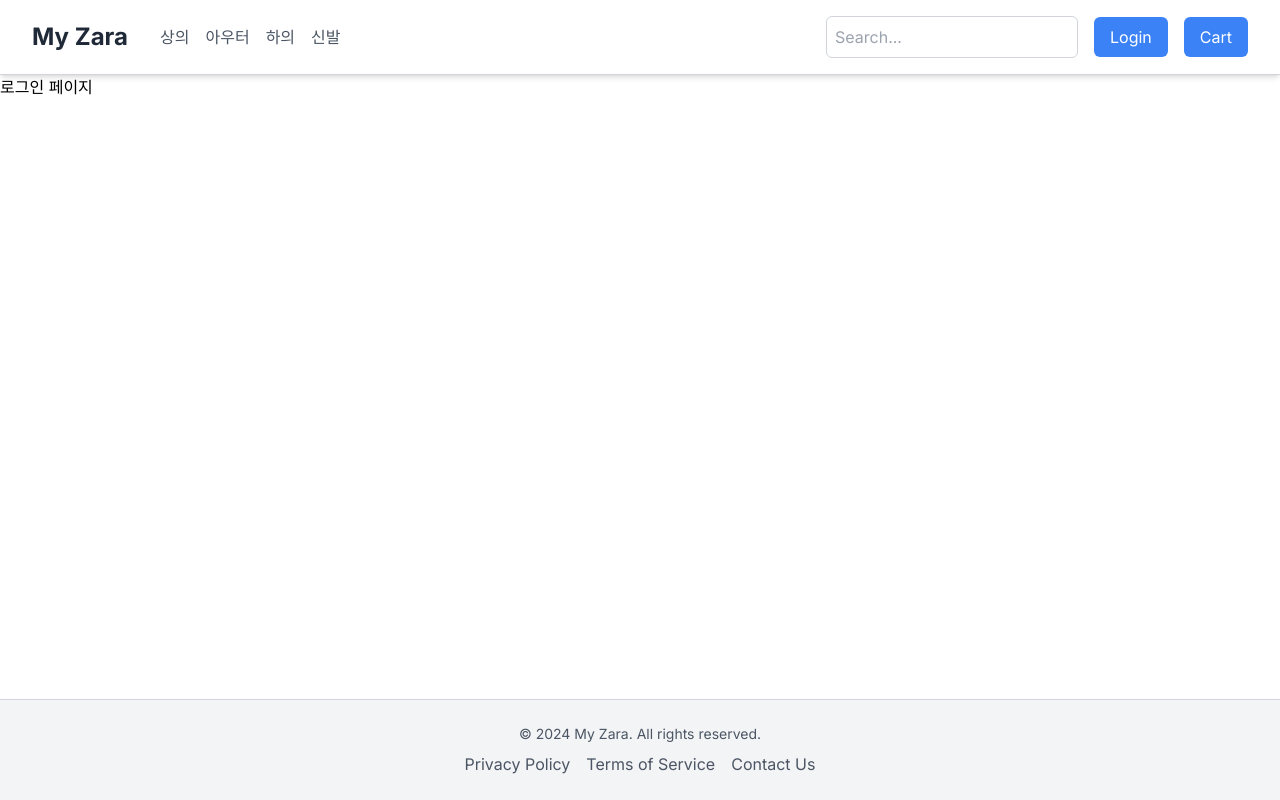
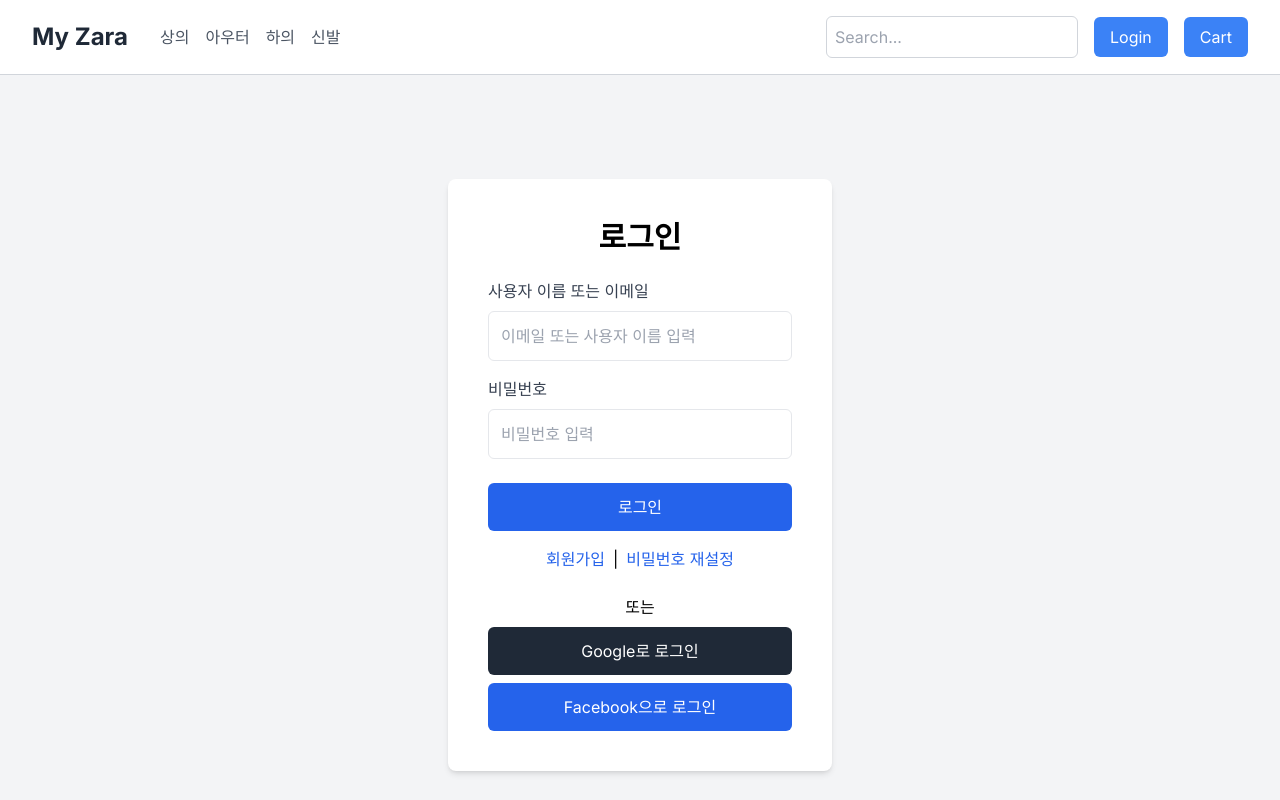
Before and after one commit to wnstndks/ShopProject, a Next.js app: page /Login in a window 1280 px wide. Shown: the top 800 px of the page. Built offline with nearby package versions, Linux system fonts and the light colour scheme.

Commit message:
로그인 페이지

```diff
--- a/app/Login/page.tsx
+++ b/app/Login/page.tsx
@@ -1,5 +1,60 @@
-export default function Login(){
-    return(
-        <div>로그인 페이지</div>
-    )
-}
+export default function Login() {
+    return (
+      <div className="flex items-center justify-center h-screen bg-gray-100">
+        <div className="bg-white p-10 rounded-lg shadow-md w-96"> {/* 패딩을 10으로 늘림 */}
+          <h1 className="text-3xl font-bold text-center mb-6">로그인</h1> {/* 제목 크기 증가 */}
+          <form>
+            <div className="mb-4">
+              <label className="block text-gray-700 mb-2" htmlFor="username">
+                사용자 이름 또는 이메일
+              </label>
+              <input
+                type="text"
+                id="username"
+                placeholder="이메일 또는 사용자 이름 입력"
+                className="w-full p-3 border rounded-md focus:outline-none focus:ring focus:ring-blue-300"
+                required
+              />
+            </div>
+            <div className="mb-6">
+              <label className="block text-gray-700 mb-2" htmlFor="password">
+                비밀번호
+              </label>
+              <input
+                type="password"
+                id="password"
+                placeholder="비밀번호 입력"
+                className="w-full p-3 border rounded-md focus:outline-none focus:ring focus:ring-blue-300"
+                required
+              />
+            </div>
+            <button
+              type="submit"
+              className="w-full bg-blue-600 text-white p-3 rounded-md hover:bg-blue-700 transition"
+            >
+              로그인
+            </button>
+          </form>
+          <div className="mt-4 text-center">
+            <a href="/register" className="text-blue-600 hover:underline">
+              회원가입
+            </a>
+            <span className="mx-2">|</span>
+            <a href="/reset-password" className="text-blue-600 hover:underline">
+              비밀번호 재설정
+            </a>
+          </div>
+          {/* 소셜 로그인 옵션 (선택적) */}
+          <div className="mt-6 text-center">
+            <p className="mb-2">또는</p>
+            <button className="w-full bg-gray-800 text-white p-3 rounded-md hover:bg-gray-700 transition">
+              Google로 로그인
+            </button>
+            <button className="w-full bg-blue-600 text-white p-3 rounded-md hover:bg-blue-700 transition mt-2">
+              Facebook으로 로그인
+            </button>
+          </div>
+        </div>
+      </div>
+    );
+  }
--- a/app/components/Header.tsx
+++ b/app/components/Header.tsx
@@ -1,4 +1,3 @@
-
 export default function Header() {
   return (
     <header className="bg-white shadow-md border-b border-gray-300">
--- a/app/components/ProductSlider.tsx
+++ b/app/components/ProductSlider.tsx
@@ -1,7 +1,6 @@
 // components/ProductSlider.tsx
 'use client';
 
-import React from 'react';
 import Image from 'next/image';
 import Slider from 'react-slick';
 import 'slick-carousel/slick/slick.css';
--- a/app/page.tsx
+++ b/app/page.tsx
@@ -1,7 +1,5 @@
 // app/page.tsx
-import React from 'react';
 import dynamic from 'next/dynamic';
-import myimage from './public/img/arsenal.png'
 const ProductSlider = dynamic(() => import('../app/components/ProductSlider'), { ssr: false });
 
 const Home: React.FC = () => {
```
